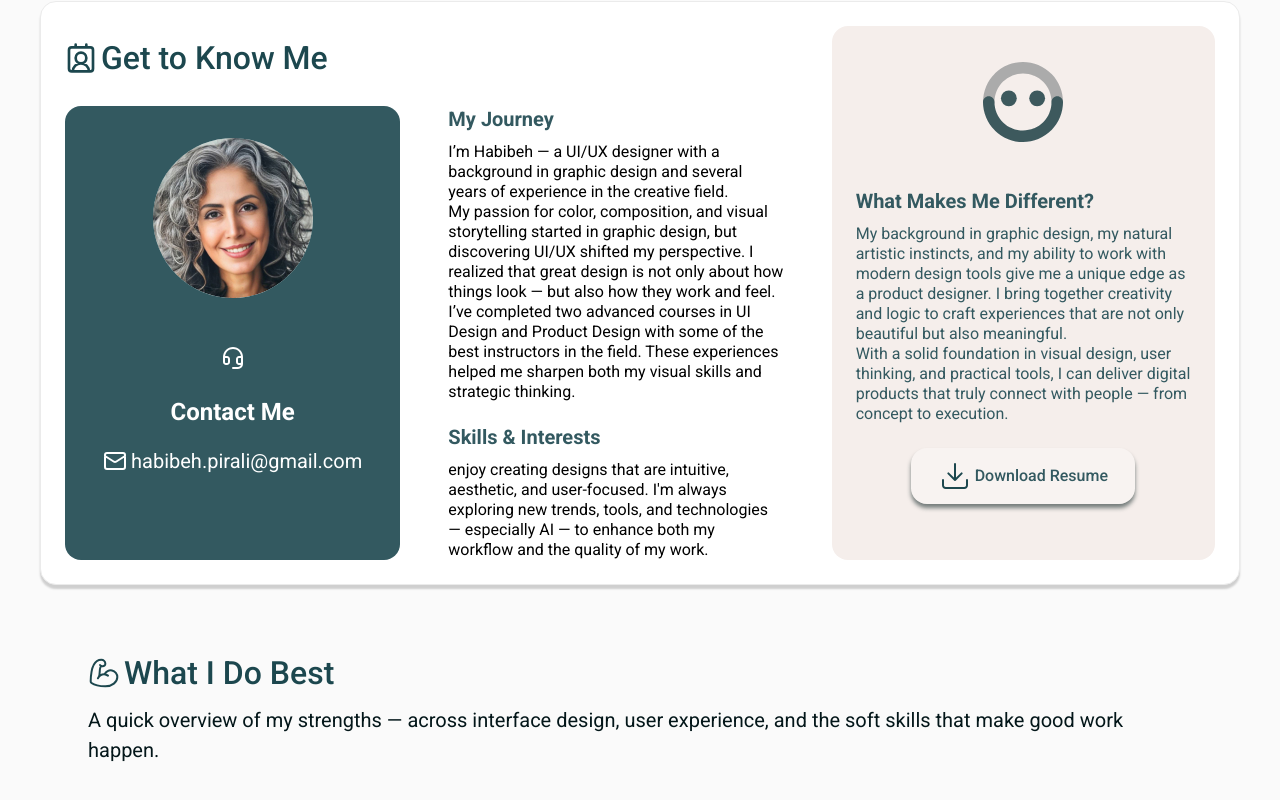
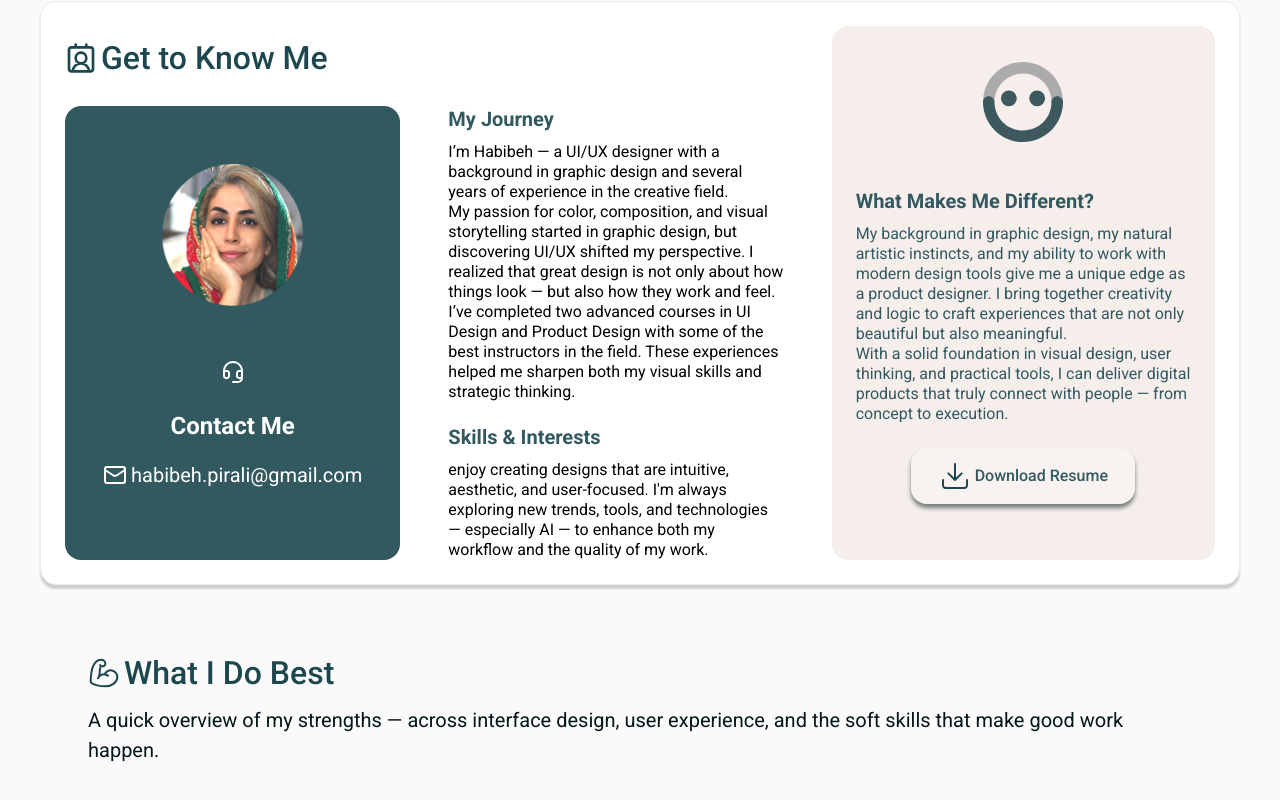
Before and after one commit to Aptia-Rahgozar/HaPiNest, a React (Vite) app: page / in a window 1280 px wide. Shown: the part 1544-2344 px from the top of the page. Built offline with nearby package versions, Linux system fonts and the light colour scheme.

Commit message:
Changed profilePicture and some minor changes

```diff
--- a/src/assets/index.js
+++ b/src/assets/index.js
@@ -40,7 +40,7 @@ export { default as discoverGrayDark } from "./icons/discover-gray-dark.svg";
 export { default as unhappySmiley } from "./icons/unhappy.svg";
 
 // IMAGES
-export { default as profilePicture } from "./images/profile-picture.jpg";
+export { default as profilePicture } from "./images/profile-picture.png";
 export { default as projectCoverSmall01 } from "./images/project-cover-small-01.jpg";
 export { default as projectCoverSmall02 } from "./images/project-cover-small-02.jpg";
 export { default as projectCoverSmall03 } from "./images/project-cover-small-03.jpg";
--- a/src/pages/Home.jsx
+++ b/src/pages/Home.jsx
@@ -166,11 +166,11 @@ export const Home = ({ slides, title }) => {
             <img
               src={contactIconWhite}
               alt="contact icon white"
-              className="mt-8"
+              className="mt-7"
             />
 
-            <h3 className="font-contact-large text-white mt-4">Contact Me</h3>
-            <div className="flex justify-center mt-3">
+            <h3 className="font-contact-large text-white mt-3">Contact Me</h3>
+            <div className="flex justify-center mt-2">
               <img src={mailIconWhite} alt="mail icon" />
               <a
                 href="mailto:habibeh.pirali@gmail.com"
@@ -221,6 +221,11 @@ export const Home = ({ slides, title }) => {
                 data-aos-delay="300"
               />
             </a>
+            <a
+              href="https://www.instagram.com/hapinestdesign?igsh=MTQxOGNyNWRqbTByOA=="
+              target="_blank"
+              rel="noopener noreferrer"
+            >
               <img
                 src={instagramLogo}
                 alt="instagram logo"
@@ -228,6 +233,7 @@ export const Home = ({ slides, title }) => {
                 data-aos-duration="2500"
                 data-aos-delay="100"
               />
+            </a>
           </div>
         </section>
 
@@ -250,9 +256,9 @@ export const Home = ({ slides, title }) => {
               <div className="mt-6 flex-1">
                 <div className="h-full bg-primaryLight py-8 px-6 rounded-2xl">
                   <img
-                    src={profilePictureLarge}
+                    src={profilePicture}
                     alt="profile picture"
-                    className="rounded-full mx-auto"
+                    className="rounded-full mx-auto w-1/2 mt-5"
                   />
                   <img
                     src={contactIconWhite}
```
Also changed, not shown: src/assets/images/profile-picture.png (added). Lines whose indentation alone changed are shown as unchanged.
